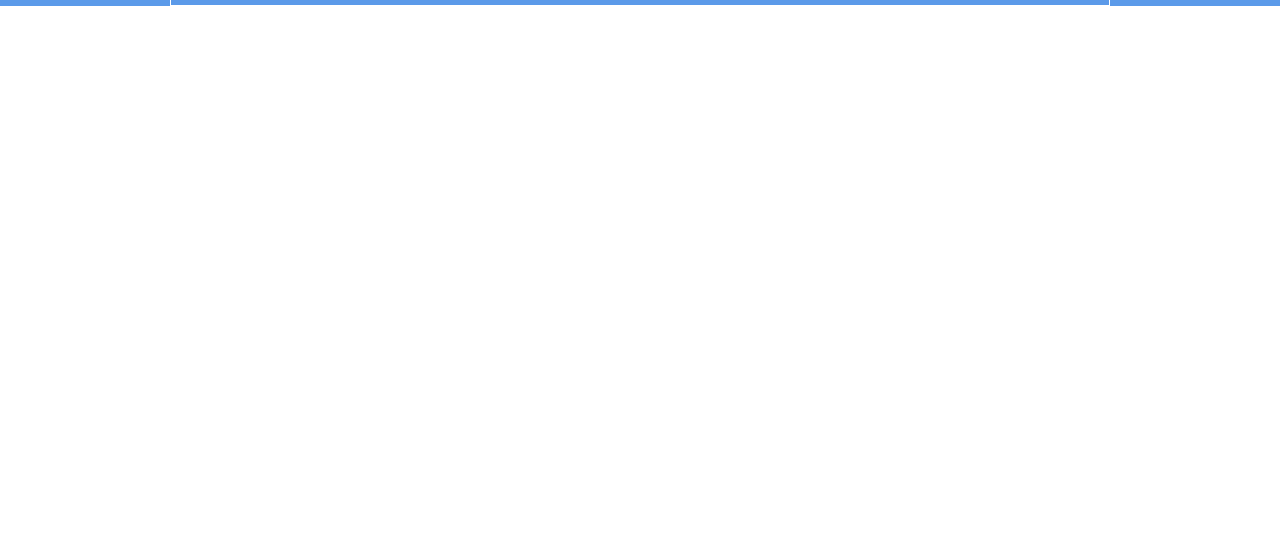
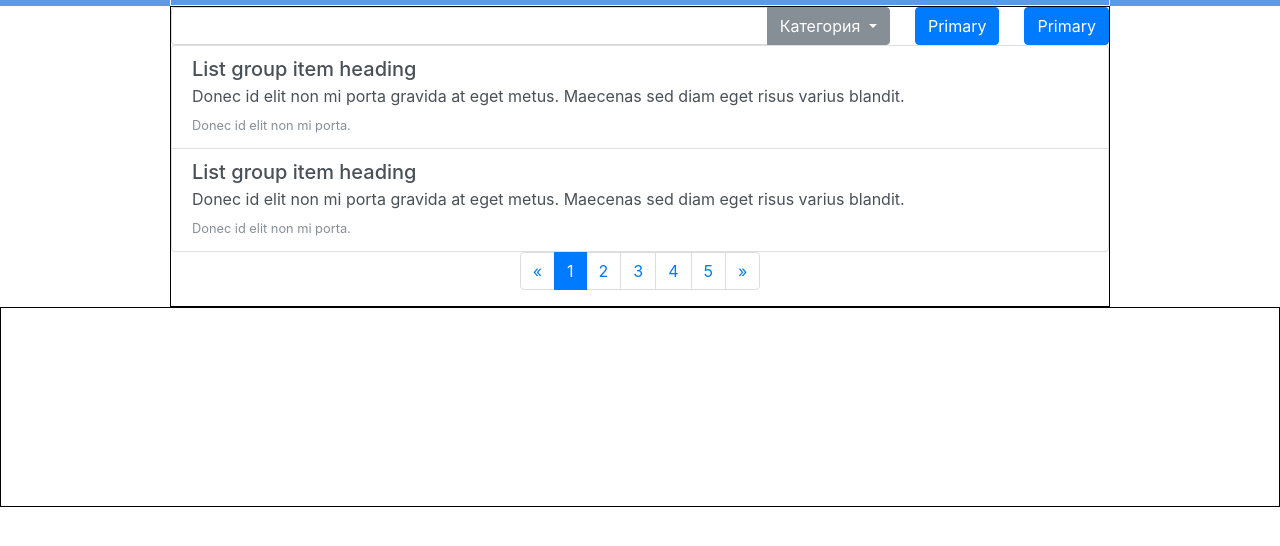
Before and after one commit to yarik-vv/mobox-test, a website built with webpack: page source/index.ejs in a window 1280 px wide. Shown: the part 52-598 px from the top of the page. Built offline with nearby package versions, Linux system fonts and the light colour scheme.

Commit message:
main layout in bootstrap

```diff
--- a/source/index.ejs
+++ b/source/index.ejs
@@ -48,6 +48,78 @@
               </form>
         </nav>
   </header>
+
+  <main>
+    <form action="">
+      <div class="input-group">
+          <input type="text" class="form-control" aria-label="Text input with dropdown button">
+          <div class="input-group-btn">
+            <button type="button" class="btn btn-secondary dropdown-toggle" data-toggle="dropdown" aria-haspopup="true" aria-expanded="false">
+              Категория
+            </button>
+            <div class="dropdown-menu dropdown-menu-right">
+              <a class="dropdown-item" href="#">Action</a>
+              <a class="dropdown-item" href="#">Another action</a>
+              <a class="dropdown-item" href="#">Something else here</a>
+              <div role="separator" class="dropdown-divider"></div>
+              <a class="dropdown-item" href="#">Separated link</a>
+            </div>
+          </div>
+        </div>
+      </div>
+      <button type="button" class="btn btn-primary">Primary</button>
+      <button type="button" class="btn btn-primary">Primary</button>
+    </form>
+
+
+
+  <div class="list-group">
+      <a href="#" class="list-group-item list-group-item-action flex-column align-items-start">
+        <div class="d-flex w-100 justify-content-between">
+          <h5 class="mb-1">List group item heading</h5>
+        </div>
+        <p class="mb-1">Donec id elit non mi porta gravida at eget metus. Maecenas sed diam eget risus varius blandit.</p>
+        <small class="text-muted">Donec id elit non mi porta.</small>
+      </a>
+      <a href="#" class="list-group-item list-group-item-action flex-column align-items-start">
+          <div class="d-flex w-100 justify-content-between">
+            <h5 class="mb-1">List group item heading</h5>
+          </div>
+          <p class="mb-1">Donec id elit non mi porta gravida at eget metus. Maecenas sed diam eget risus varius blandit.</p>
+          <small class="text-muted">Donec id elit non mi porta.</small>
+        </a>
+    </div>
+
+
+
+
+
+  <nav aria-label="Page navigation example">
+      <ul class="pagination">
+        <li class="page-item">
+          <a class="page-link" href="#" aria-label="Previous">
+            <span aria-hidden="true">&laquo;</span>
+            <span class="sr-only">Previous</span>
+          </a>
+        </li>
+        <li class="page-item active"><a class="page-link" href="#">1</a></li>
+        <li class="page-item"><a class="page-link" href="#">2</a></li>
+        <li class="page-item"><a class="page-link" href="#">3</a></li>
+        <li class="page-item"><a class="page-link" href="#">4</a></li>
+        <li class="page-item"><a class="page-link" href="#">5</a></li>
+        <li class="page-item">
+          <a class="page-link" href="#" aria-label="Next">
+            <span aria-hidden="true">&raquo;</span>
+            <span class="sr-only">Next</span>
+          </a>
+        </li>
+      </ul>
+    </nav>
+  </main>
+
+  <footer>
+
+  </footer>
 </body>
 
 </html>
--- a/source/scss/main.scss
+++ b/source/scss/main.scss
@@ -57,5 +57,40 @@ header{
       font-size: 14px;
     }
   }
+}
+
+
+main{
+  @include flex(column, center, center);
+  max-width: $max-width;
+  width: 100%;
+  border: 1px solid black;
+
+  form{
+    @include flex(row, center, center);
+    width: 100%;
+
+    .btn{
+      margin-left: 25px;
+    }
+  }
+
+  .list-group{
+    width: 100%;
+    //max-width: $max-width;
+  }
+
 
 }
+
+footer{
+  @include flex(row, center, center);
+  border: 1px solid black;
+  height: 200px;
+  width: 100%;
+
+  .list-group{
+    width: auto;
+    //max-width: $max-width;
+  }
+}
```
